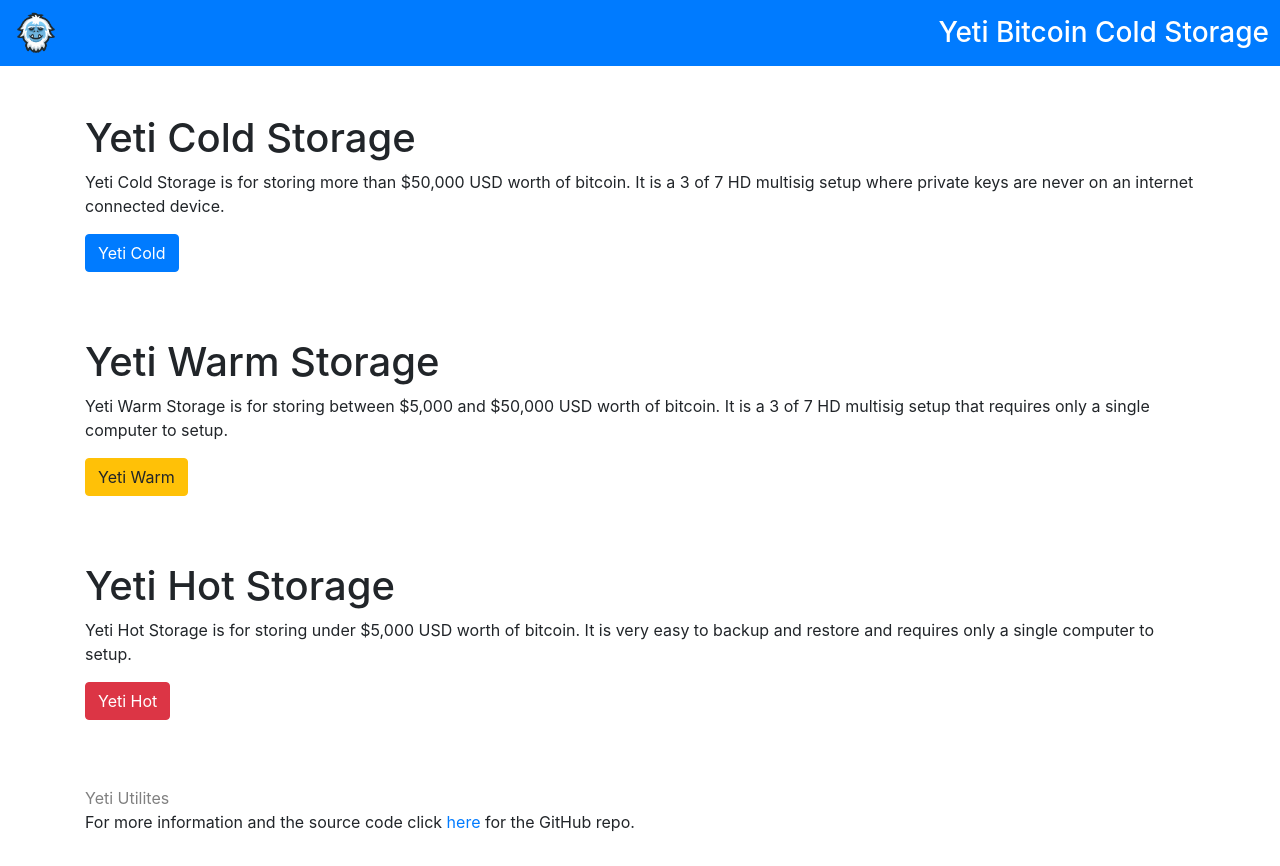
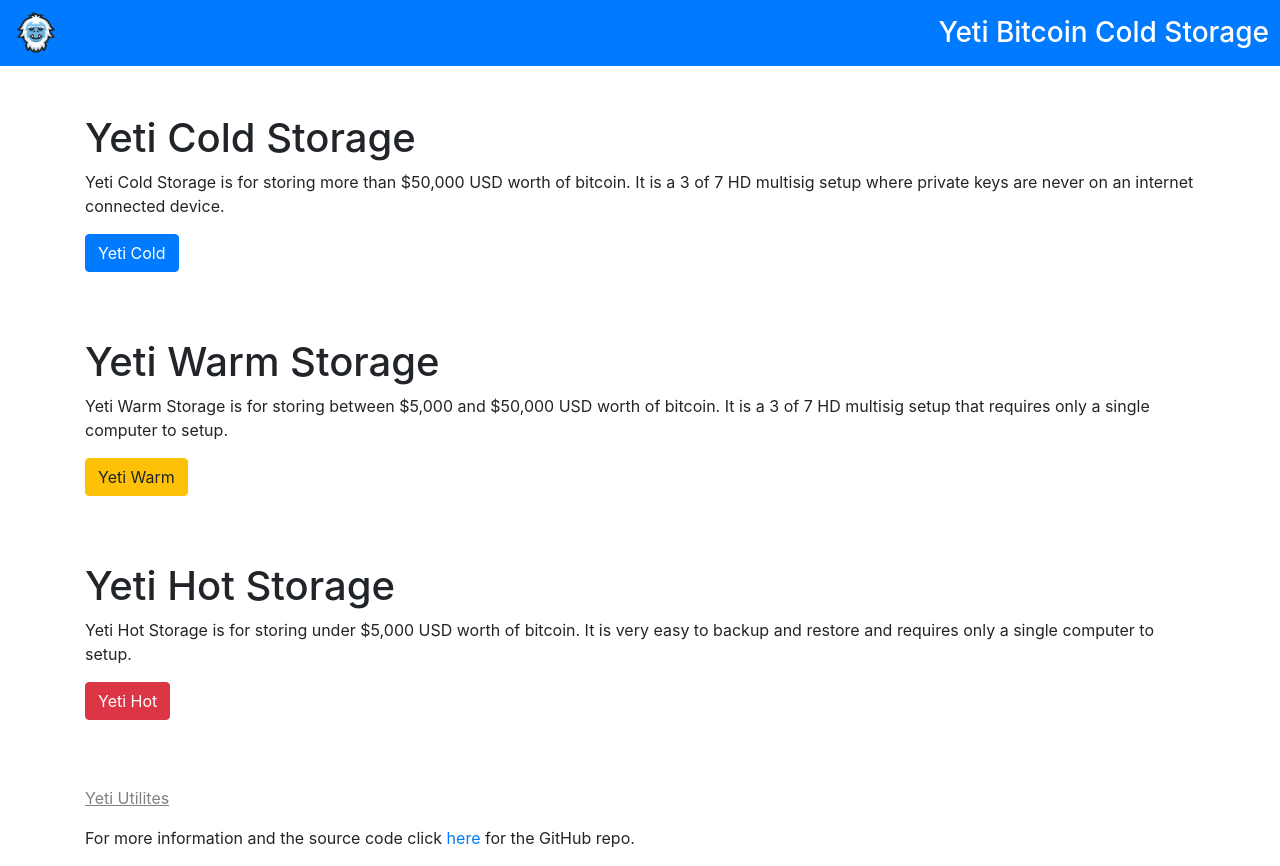
Before and after one commit to JWWeatherman/yetihosted, a Vue app: page / in a window 1280 px wide. Built offline with nearby package versions, Linux system fonts and the light colour scheme; what vue-default-value would draw is missing.

Commit message:
routing fix

```diff
--- a/src/components/Overview.vue
+++ b/src/components/Overview.vue
@@ -24,7 +24,8 @@
             <input v-on:click="Hot" style="margin-bottom:50px;" class="btn btn-danger btn-large" type="submit" id="next" value="Yeti Hot">
           </p>
       </div>
-      <a style="margin-top:30px;margin-bottom:30px;color:gray;" href="" v-on:click="Utils">Yeti Utilites</a>
+      <a style="margin-top:30px;margin-bottom:30px;color:gray;text-decoration: underline;" href="" v-on:click="Utils">Yeti Utilites</a>
+      <p></p>
       <p style="color:light-gray;">For more information and the source code click <a href="https://github.com/JWWeatherman/yeticold">here</a> for the GitHub repo.</p>
     </div>
   </div>
```
